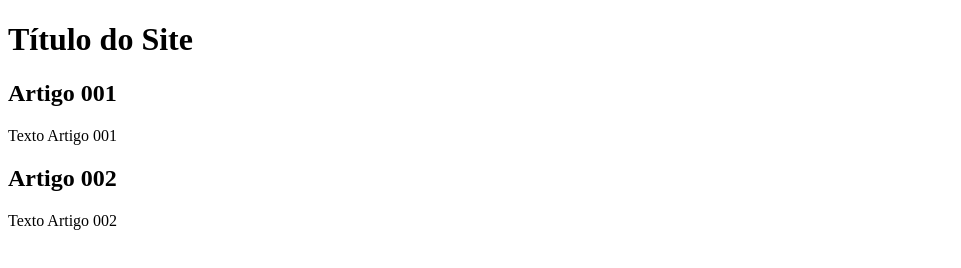
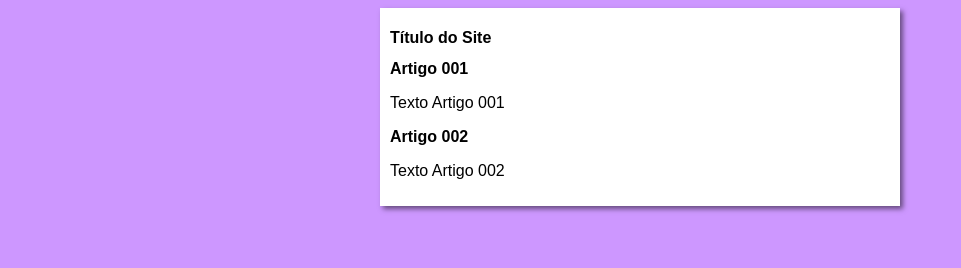
Before and after one commit to renanrdsouza/projeto-site, a plain HTML site: page index.html in a window 1280 px wide. Shown: the whole page, without its empty margins (0-961 px from the left). Drawn offline with Linux system fonts and the light colour scheme.

Commit message:
iniciei o design

```diff
--- /dev/null
+++ b/estilos/style.css
@@ -0,0 +1,16 @@
+* {
+    font-family: Arial, Helvetica, sans-serif;
+    font-size: 16px;
+}
+
+body {
+    background-color: rgb(205, 151, 255);
+}
+
+main {
+    background-color: rgb(255, 255, 255);
+    width: 500px;
+    margin: auto;
+    padding: 10px;
+    box-shadow: 3px 3px 5px rgba(0, 0, 0, 0.507);
+}
--- a/index.html
+++ b/index.html
@@ -4,6 +4,7 @@
     <meta charset="UTF-8">
     <meta name="viewport" content="width=device-width, initial-scale=1.0">
     <title>Título do Site</title>
+    <link rel="stylesheet" href="estilos/style.css">
 </head>
 <body>
     <main>
```
